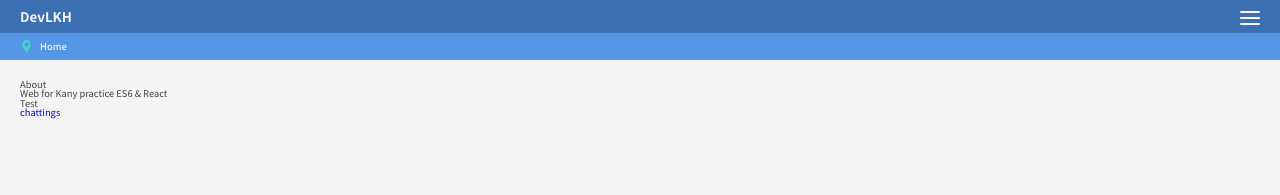
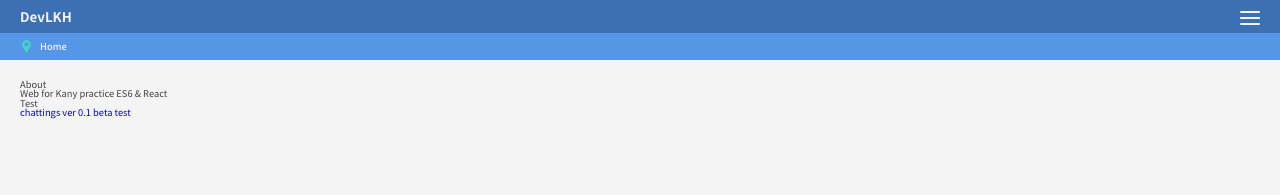
Before and after one commit to devlkhkr/rctprtc, a React (Create React App) app: page /about in a window 1280 px wide. Shown: the top 195 px of the page. Built offline with nearby package versions, Linux system fonts and the light colour scheme.

Commit message:
chats betatest

```diff
--- a/src/pages/About.js
+++ b/src/pages/About.js
@@ -11,7 +11,7 @@ const About = ({location, match}) => {
             <div>Web for Kany practice ES6 & React</div>
             <div>Test</div>
             {detail && 'detail: blahblah'}
-            <a href="http://3.34.51.151">chattings</a>
+            <a href="http://3.34.51.151">chattings ver 0.1 beta test</a>
         </div>
     );
 };
```
